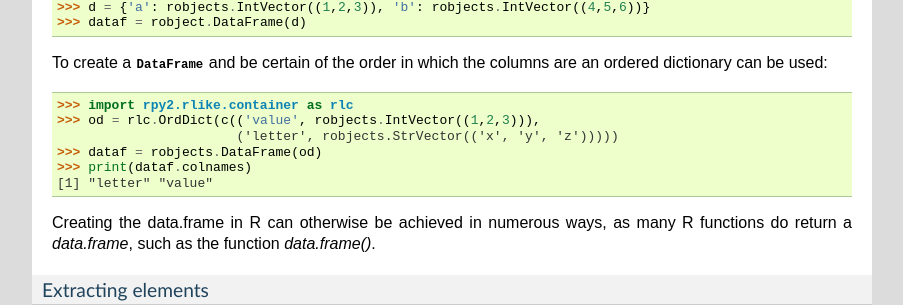
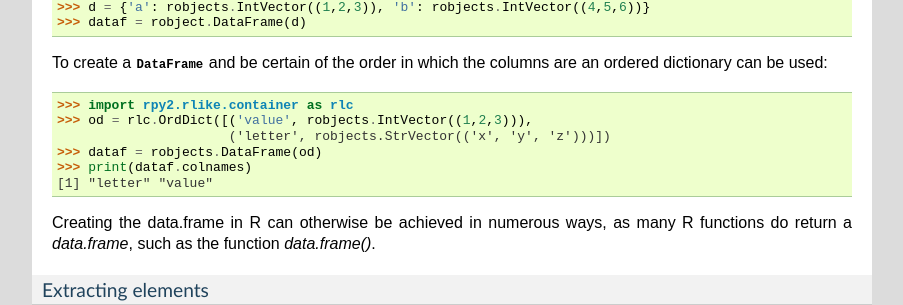
Before and after one commit to uhjish/rpy2, a Sphinx documentation site: the page built from doc/source/robjects.rst, in a window 1280 px wide and 900 px high, scrolled down 10237 px. Shown: the part 147-452 px from the top of the window, without its empty margins (198-1101 px from the left). Built offline with Sphinx 7.4.7, drawn with Linux system fonts in a browser that asks for light colours; formulas are drawn with MathJax 3.

Commit message:
backport of doc fix hg:1199

```diff
--- a/doc/source/robjects.rst
+++ b/doc/source/robjects.rst
@@ -696,8 +696,8 @@ To create a :class:`DataFrame` and be certain of the order in which the
 columns are an ordered dictionary can be used:
 
 >>> import rpy2.rlike.container as rlc
->>> od = rlc.OrdDict(c(('value', robjects.IntVector((1,2,3))),
-                       ('letter', robjects.StrVector(('x', 'y', 'z')))))
+>>> od = rlc.OrdDict([('value', robjects.IntVector((1,2,3))),
+                      ('letter', robjects.StrVector(('x', 'y', 'z')))])
 >>> dataf = robjects.DataFrame(od)
 >>> print(dataf.colnames)
 [1] "letter" "value"
```
